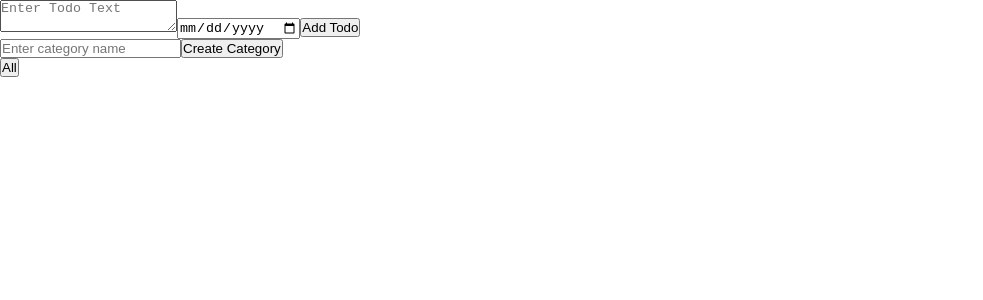
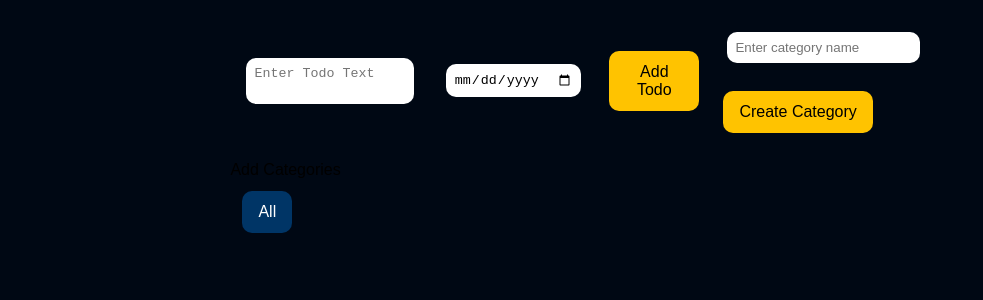
Before and after one commit to AlbertJyllhed/ToDo, a React (Vite) app: page / in a window 1280 px wide. Shown: the top 300 px of the page, without its empty margins (0-983 px from the left). Built offline with nearby package versions, Linux system fonts and the light colour scheme.

Commit message:
Continued work on styling

```diff
--- a/src/App.css
+++ b/src/App.css
@@ -0,0 +1,34 @@
+button {
+    background-color: #ffc300;
+    border: none;
+    padding: 12px 16px;
+    margin: 12px;
+    text-align: center;
+    text-decoration: none;
+    font-size: 16px;
+    transition: all 0.2s ease;
+    border-radius: 10px;
+    -webkit-border-radius: 10px;
+    -moz-border-radius: 10px;
+    -ms-border-radius: 10px;
+    -o-border-radius: 10px;
+}
+
+button:hover {
+    background-color: #ffd60a;
+    cursor: pointer;
+    transform: scale(1.05);
+    -webkit-transform: scale(1.05);
+    -moz-transform: scale(1.05);
+    -ms-transform: scale(1.05);
+    -o-transform: scale(1.05);
+}
+
+.active {
+    background-color: #003566;
+    color: #fff;
+}
+
+.active:hover {
+    background-color: #004080;
+}
--- /dev/null
+++ b/src/components/TodoInput.css
@@ -0,0 +1,41 @@
+.todo-input {
+    display: flex;
+    justify-content: space-evenly;
+    align-items: center;
+    margin: 1rem 0;
+}
+
+form {
+    display: flex;
+    justify-content: center;
+    align-items: center;
+}
+
+textarea {
+    resize: none;
+    padding: 0.5rem;
+    margin: 1rem;
+    border: 0;
+    border-radius: 10px;
+    -webkit-border-radius: 10px;
+    -moz-border-radius: 10px;
+    -ms-border-radius: 10px;
+    -o-border-radius: 10px;
+}
+
+input {
+    padding: 0.5rem;
+    margin: 1rem;
+    border: 0;
+    border-radius: 10px;
+    -webkit-border-radius: 10px;
+    -moz-border-radius: 10px;
+    -ms-border-radius: 10px;
+    -o-border-radius: 10px;
+}
+
+input:focus,
+textarea:focus {
+    outline: none;
+    box-shadow: 0 0 5px #ffc300;
+}
--- a/src/components/TodoInput.jsx
+++ b/src/components/TodoInput.jsx
@@ -1,13 +1,18 @@
 import { useState } from "react";
 import CategoryInput from "./CategoryInput";
+import "./TodoInput.css";
 
 function TodoInput({ categories, handleTodoCreation, handleCategoryCreation }) {
     const [todoText, setTodoText] = useState("");
     const [todoDeadline, setTodoDeadline] = useState("");
     const [todoCategories, setTodoCategories] = useState([]);
 
-    function addCategory(category) {
-        setTodoCategories([...todoCategories, category]);
+    function toggleCategory(category) {
+        setTodoCategories((prev) =>
+            prev.includes(category)
+                ? prev.filter((c) => c !== category)
+                : [...prev, category],
+        );
     }
 
     function createTodo(e) {
@@ -19,6 +24,7 @@ function TodoInput({ categories, handleTodoCreation, handleCategoryCreation }) {
     }
 
     return (
+        <>
             <div className="todo-input">
                 <form
                     onSubmit={(e) =>
@@ -39,19 +45,23 @@ function TodoInput({ categories, handleTodoCreation, handleCategoryCreation }) {
                     />
                     <button type="submit">Add Todo</button>
                 </form>
-            <CategoryInput handleCategoryCreation={handleCategoryCreation} />
+                <CategoryInput
+                    handleCategoryCreation={handleCategoryCreation}
+                />
+            </div>
             <div className="categories">
+                <p>Add Categories</p>
                 {categories.map((category, index) => (
                     <button
                         key={"btn#" + index}
-                        className="category-btn"
-                        onClick={() => addCategory(category)}
+                        className={`category-btn ${todoCategories.includes(category) ? "active" : ""}`}
+                        onClick={() => toggleCategory(category)}
                     >
                         {category}
                     </button>
                 ))}
             </div>
-        </div>
+        </>
     );
 }
 
--- a/src/components/TodoItem.css
+++ b/src/components/TodoItem.css
@@ -1,8 +1,14 @@
 /* Hide the default checkbox but keep it accessible */
 .todo-item {
-    background-color: gray;
+    display: flex;
+    justify-content: space-between;
+    align-items: center;
+    background-color: #001d3d;
+    color: #fff;
     padding: 1rem;
     margin: 1rem 0;
+    border-top: 1px solid #003566;
+    border-left: 1px solid #003566;
     border-radius: 10px;
     -webkit-border-radius: 10px;
     -moz-border-radius: 10px;
@@ -52,3 +58,11 @@ input[type="checkbox"]:checked + .custom-checkbox::after {
 .custom-checkbox:hover {
     border-color: #999;
 }
+
+.delete-btn {
+    background-color: #ff0017;
+}
+
+.delete-btn:hover {
+    background-color: #ff4000;
+}
--- a/src/components/TodoItem.jsx
+++ b/src/components/TodoItem.jsx
@@ -3,6 +3,16 @@ import "./TodoItem.css";
 function TodoItem({ todo, checkFunc, deleteFunc, index, removeCategory }) {
     return (
         <div className="todo-item">
+            <input
+                type="checkbox"
+                id={`todo-checkbox-${index}`}
+                checked={todo.done}
+                onChange={(e) => checkFunc(index, e.target.checked)}
+            />
+            <label
+                htmlFor={`todo-checkbox-${index}`}
+                className="custom-checkbox"
+            ></label>
             <p>{todo.text}</p>
             {todo.deadline && (
                 <p>
@@ -14,16 +24,6 @@ function TodoItem({ todo, checkFunc, deleteFunc, index, removeCategory }) {
                     }).format(new Date(todo.deadline))}
                 </p>
             )}
-            <input
-                type="checkbox"
-                id={`todo-checkbox-${index}`}
-                checked={todo.done}
-                onChange={(e) => checkFunc(index, e.target.checked)}
-            />
-            <label
-                htmlFor={`todo-checkbox-${index}`}
-                className="custom-checkbox"
-            ></label>
             {todo.categories &&
                 todo.categories.length > 0 &&
                 todo.categories.map((category, i) => (
@@ -34,7 +34,7 @@ function TodoItem({ todo, checkFunc, deleteFunc, index, removeCategory }) {
                         {category}
                     </button>
                 ))}
-            <button className="delete" onClick={() => deleteFunc(index)}>
+            <button className="delete-btn" onClick={() => deleteFunc(index)}>
                 &#10006;
             </button>
         </div>
--- a/src/index.css
+++ b/src/index.css
@@ -4,6 +4,14 @@
     box-sizing: border-box;
 }
 
+html,
+body {
+    background-color: #000814;
+    width: 80%;
+    height: 100%;
+    margin: auto;
+}
+
 #root {
     font-family: Arial, Helvetica, sans-serif;
 }
```
Lines whose indentation alone changed are shown as unchanged.
